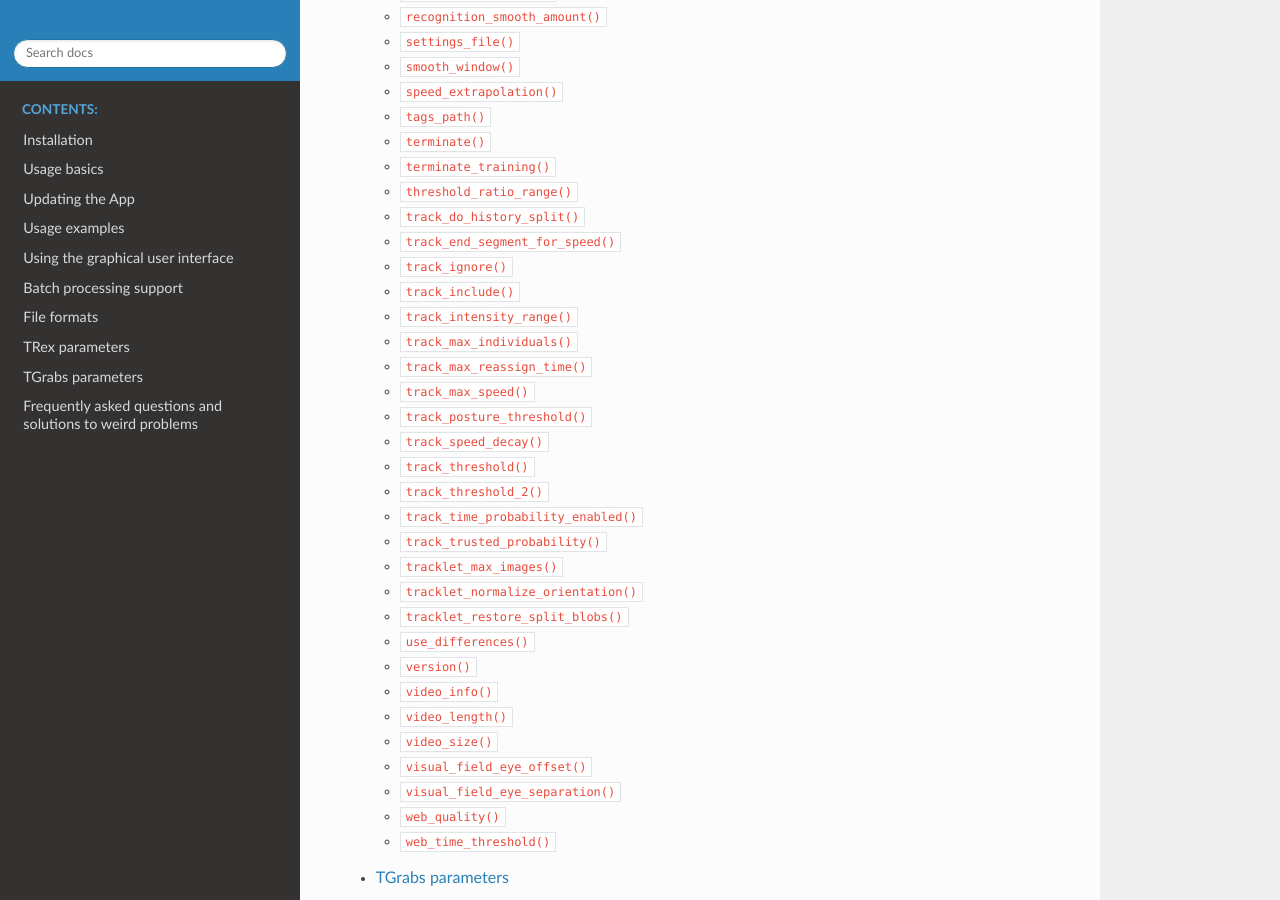
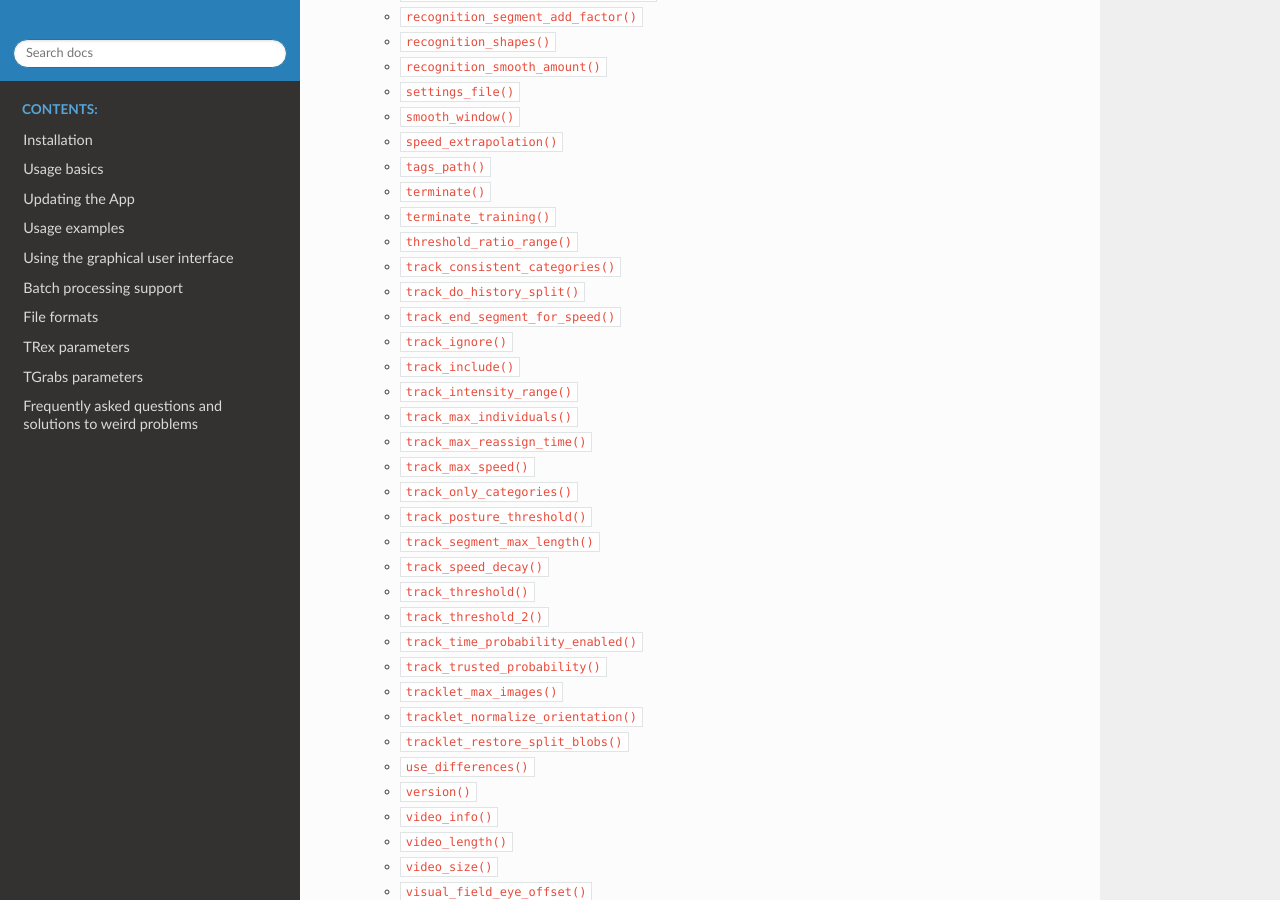
Before and after one commit to mooch443/trex, a Sphinx documentation site: the page built from docs/contents.rst, in a window 1280 px wide and 900 px high, scrolled down 7370 px. Built offline with Sphinx 7.4.7 and the Read the Docs theme 2.0.0, drawn with Linux system fonts in a browser that asks for light colours; some of the changed lines change nothing that is shown; some of the changed text lies outside the part shown.

Commit message:
updating parameter help

```diff
--- a/docs/parameters_trex.rst
+++ b/docs/parameters_trex.rst
@@ -296,6 +296,15 @@
 
 
 
+.. function:: categories_ordered(array<string>)
+
+	**default value:** []
+
+
+	Ordered list of names of categories that are used in categorization (classification of types of individuals).
+
+
+
 .. function:: cm_per_pixel(float)
 
 	**default value:** 0
@@ -1032,6 +1041,15 @@
 	If ``heatmap_dynamic`` is enabled, this variable determines the range of frames that are considered. If set to 0, all frames up to the current frame are considered. Otherwise, this number determines the number of frames previous to the current frame that are considered.
 
 	.. seealso:: :func:`heatmap_dynamic`,
+
+
+.. function:: heatmap_ids(array<uint>)
+
+	**default value:** []
+
+
+	Add ID numbers to this array to exclusively display heatmap values for those individuals.
+
 
 
 .. function:: heatmap_normalization(heatmap_normalization_t)
@@ -1844,6 +1862,15 @@
 	.. seealso:: :func:`track_threshold_2`,
 
 
+.. function:: track_consistent_categories(bool)
+
+	**default value:** false
+
+
+	Utilise categories (if present) when tracking. This may break trajectories in places with imperfect categorization, but only applies once categories have been applied.
+
+
+
 .. function:: track_do_history_split(bool)
 
 	**default value:** true
@@ -1918,6 +1945,15 @@
 	.. seealso:: :func:`meta_real_width`, :func:`cm_per_pixel`,
 
 
+.. function:: track_only_categories(array<string>)
+
+	**default value:** []
+
+
+	If this is a non-empty list, only objects that have previously been assigned one of the correct categories will be tracked. Note that this also excludes noise particles or very short segments with no tracking.
+
+
+
 .. function:: track_posture_threshold(int)
 
 	**default value:** 15
@@ -1928,6 +1964,15 @@
 	.. seealso:: :func:`track_threshold`,
 
 
+.. function:: track_segment_max_length(float)
+
+	**default value:** 0
+
+
+	If set to something bigger than zero, this represents the maximum number of seconds that a consecutive segment can be.
+
+
+
 .. function:: track_speed_decay(float)
 
 	**default value:** 0.7
```
